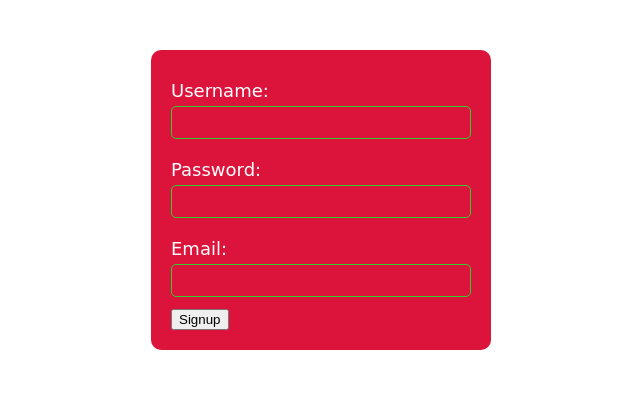
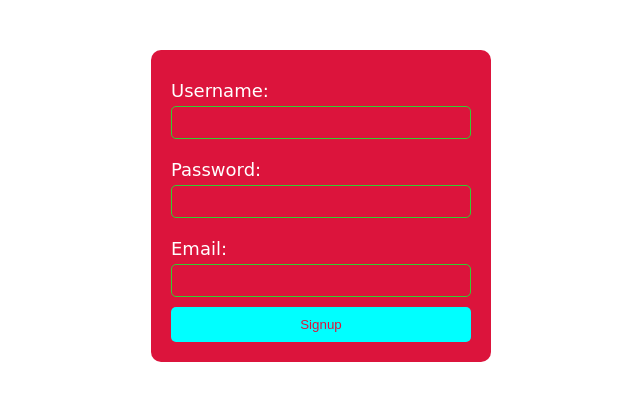
Before and after one commit to mklucey/www.MaryLucey.com, a PHP site: page /signup.html in a window 1280 px wide. Shown: the top 401 px of the page, without its empty margins (319-959 px from the left). Run offline with PHP 8.4, Linux system fonts and the light colour scheme.

Commit message:
Define styles for buttons with width, padding, box-sizing, background color, border, border-radius, text color, and cursor properties

```diff
--- a/css/chat_app.css
+++ b/css/chat_app.css
@@ -32,3 +32,14 @@ input {
     border: 1px solid limegreen;
     border-radius: 5px;
 }
+
+button {
+    width: 100%;
+    padding: 10px;
+    box-sizing: border-box;
+    background-color: cyan;
+    border: none;
+    border-radius: 5px;
+    color: #dc143c;
+    cursor: pointer;
+}
```
